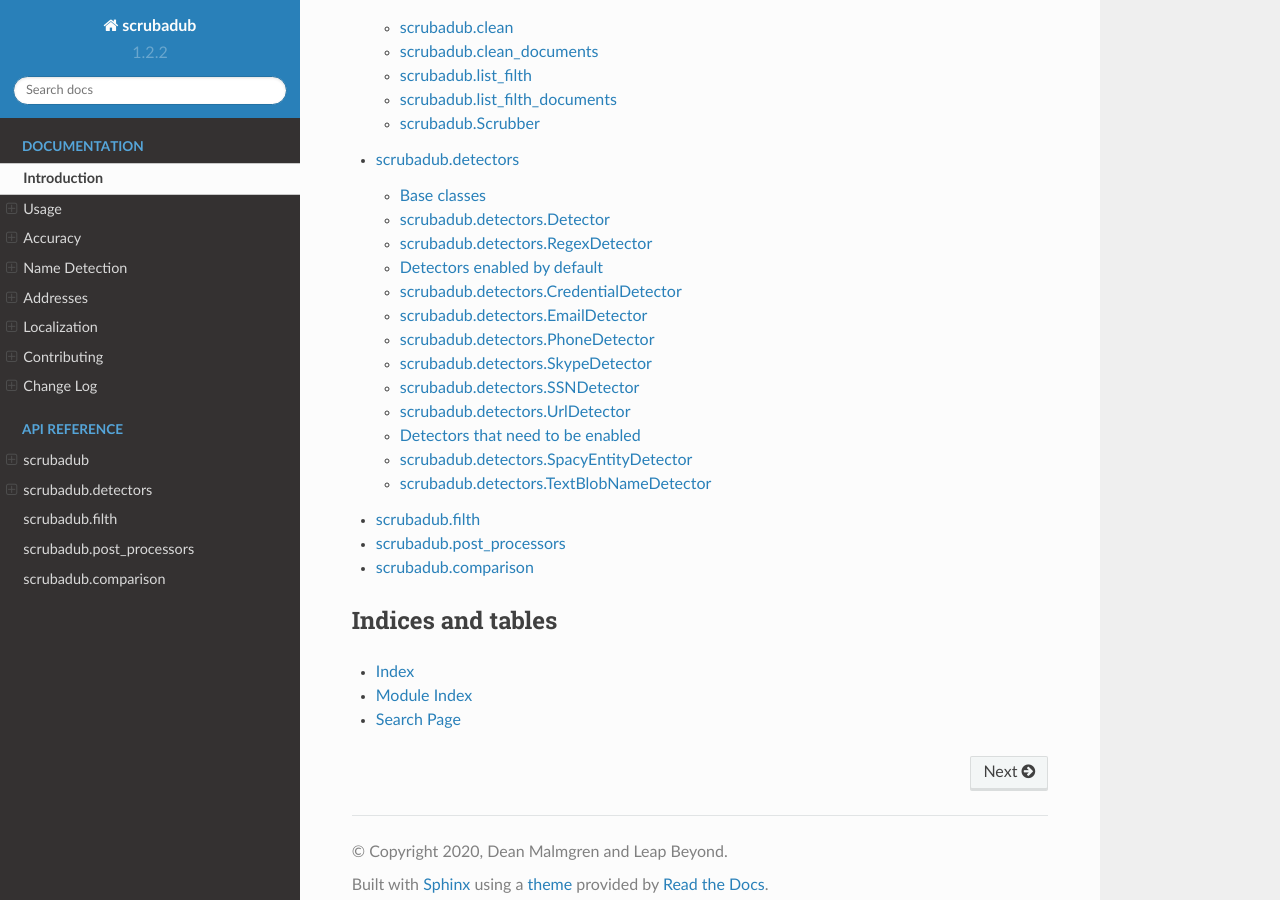
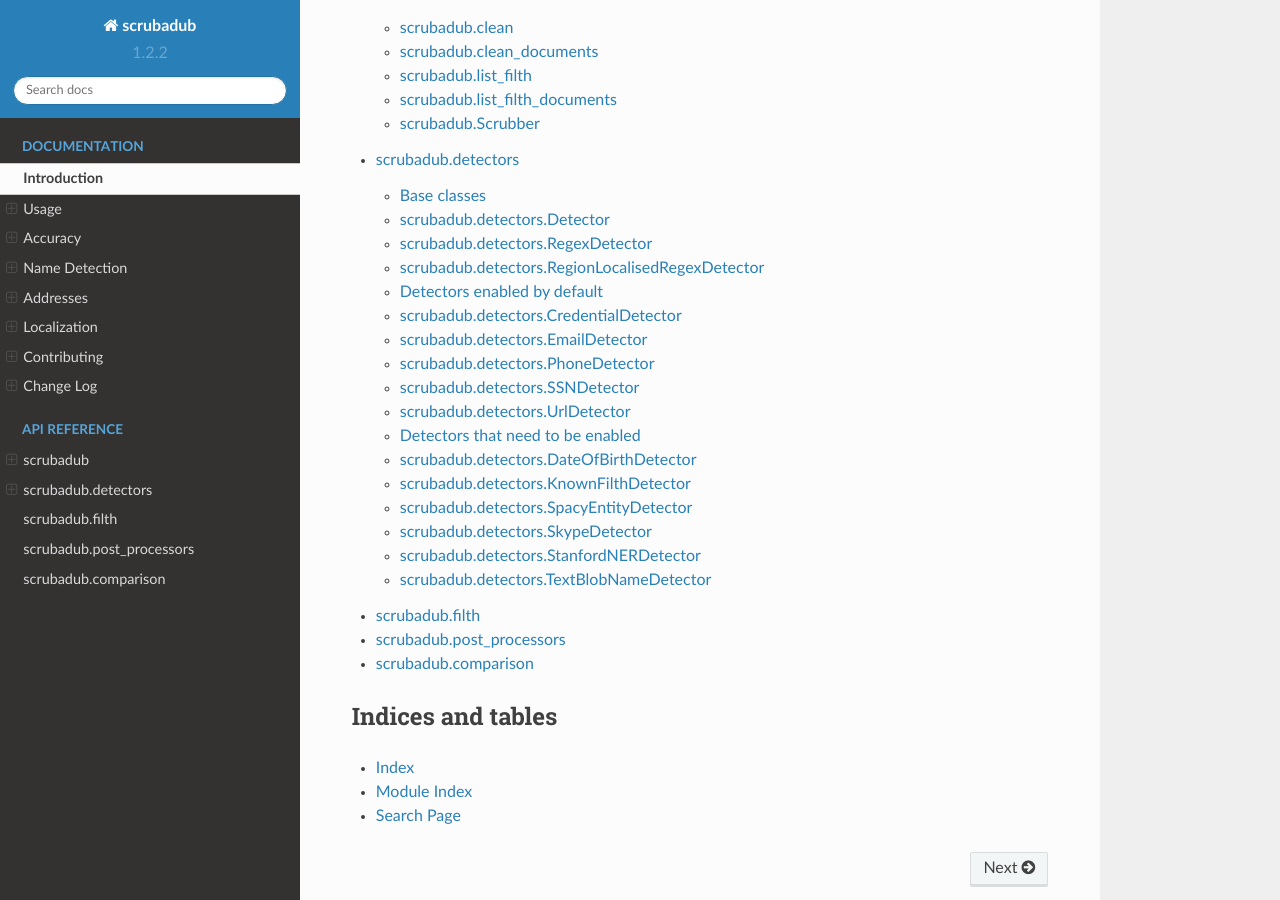
Before and after one commit to LeapBeyond/scrubadub, a Sphinx documentation site: the page built from docs/index.rst, in a window 1280 px wide and 900 px high, scrolled down 3125 px. Built offline with Sphinx 7.4.7 and the Read the Docs theme 2.0.0, drawn with Linux system fonts in a browser that asks for light colours; pages that are not in the unit, such as notebooks, are missing from menus; some of the changed lines change nothing that is shown.

Commit message:
new detectors and simplify the autoclass statements

```diff
--- a/docs/api_scrubadub_detectors.rst
+++ b/docs/api_scrubadub_detectors.rst
@@ -16,9 +16,6 @@ scrubadub.detectors.Detector
 ----------------------------
 
 .. autoclass:: scrubadub.detectors.Detector
-    :members:
-    :undoc-members:
-    :show-inheritance:
 
 scrubadub.detectors.RegexDetector
 ---------------------------------
@@ -28,9 +25,11 @@ quickly add new types of ``Filth`` that can be identified from regular
 expressions:
 
 .. autoclass:: scrubadub.detectors.RegexDetector
-    :members:
-    :undoc-members:
-    :show-inheritance:
+
+scrubadub.detectors.RegionLocalisedRegexDetector
+------------------------------------------------
+
+.. autoclass:: scrubadub.detectors.RegionLocalisedRegexDetector
 
 
 Detectors enabled by default
@@ -42,49 +41,26 @@ scrubadub.detectors.CredentialDetector
 --------------------------------------
 
 .. autoclass:: scrubadub.detectors.CredentialDetector
-    :members:
-    :undoc-members:
-    :show-inheritance:
 
 scrubadub.detectors.EmailDetector
 ---------------------------------
 
 .. autoclass:: scrubadub.detectors.EmailDetector
-    :members:
-    :undoc-members:
-    :show-inheritance:
 
 scrubadub.detectors.PhoneDetector
 ---------------------------------
 
 .. autoclass:: scrubadub.detectors.PhoneDetector
-    :members:
-    :undoc-members:
-    :show-inheritance:
-
-scrubadub.detectors.SkypeDetector
----------------------------------
-
-.. autoclass:: scrubadub.detectors.SkypeDetector
-    :members:
-    :undoc-members:
-    :show-inheritance:
 
 scrubadub.detectors.SSNDetector
 -------------------------------
 
 .. autoclass:: scrubadub.detectors.SSNDetector
-    :members:
-    :undoc-members:
-    :show-inheritance:
 
 scrubadub.detectors.UrlDetector
 -------------------------------
 
 .. autoclass:: scrubadub.detectors.UrlDetector
-    :members:
-    :undoc-members:
-    :show-inheritance:
 
 
 Detectors that need to be enabled
@@ -92,18 +68,32 @@ Detectors that need to be enabled
 
 These detectors need to be imported first before they they can be added to a ``Scrubber``.
 
+scrubadub.detectors.DateOfBirthDetector
+---------------------------------------
+
+.. autoclass:: scrubadub.detectors.DateOfBirthDetector
+
+scrubadub.detectors.KnownFilthDetector
+--------------------------------------
+
+.. autoclass:: scrubadub.detectors.KnownFilthDetector
+
 scrubadub.detectors.SpacyEntityDetector
 ---------------------------------------
 
 .. autoclass:: scrubadub.detectors.SpacyEntityDetector
-    :members:
-    :undoc-members:
-    :show-inheritance:
+
+scrubadub.detectors.SkypeDetector
+---------------------------------
+
+.. autoclass:: scrubadub.detectors.SkypeDetector
+
+scrubadub.detectors.StanfordNERDetector
+---------------------------------------
+
+.. autoclass:: scrubadub.detectors.StanfordNERDetector
 
 scrubadub.detectors.TextBlobNameDetector
 ----------------------------------------
 
 .. autoclass:: scrubadub.detectors.TextBlobNameDetector
-    :members:
-    :undoc-members:
-    :show-inheritance:
```
